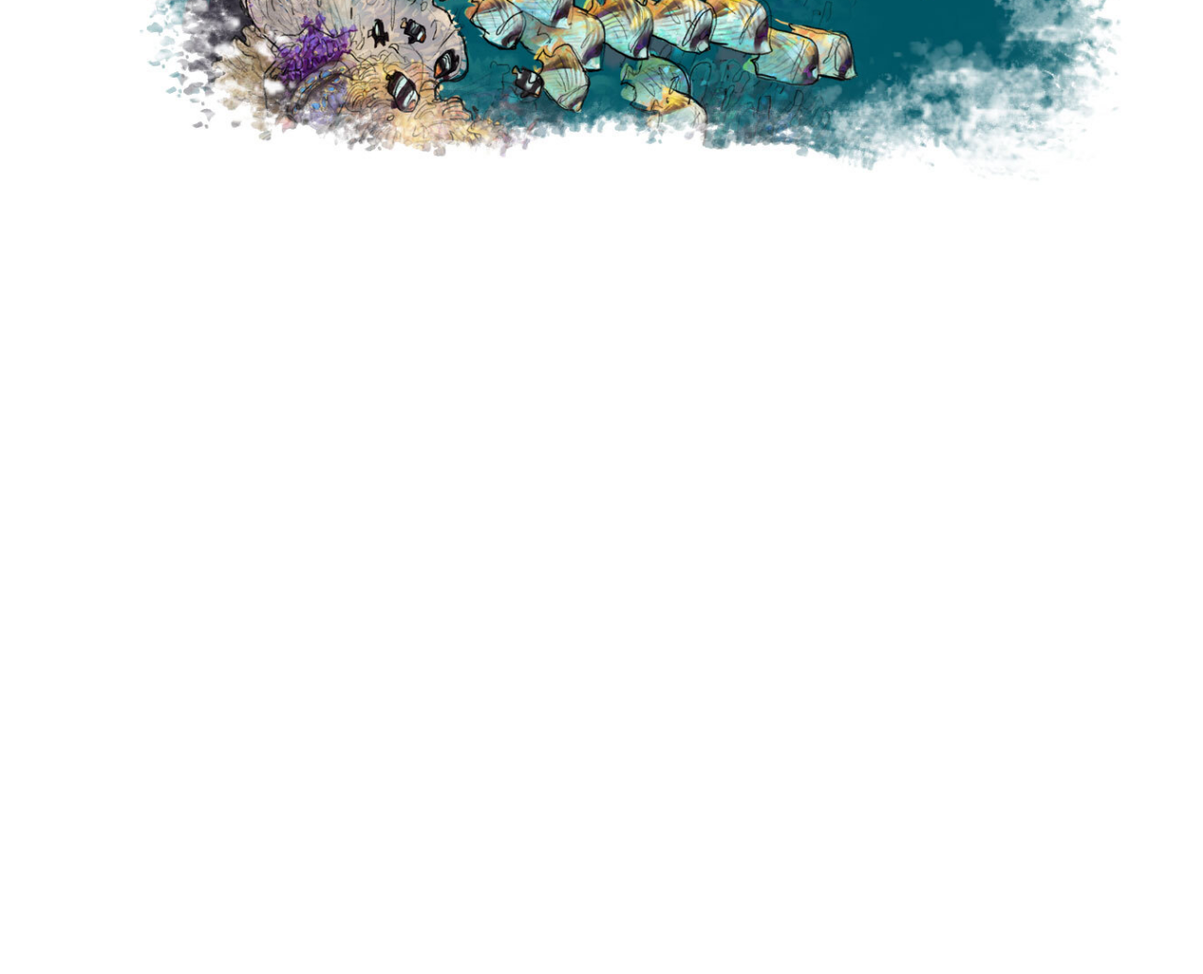
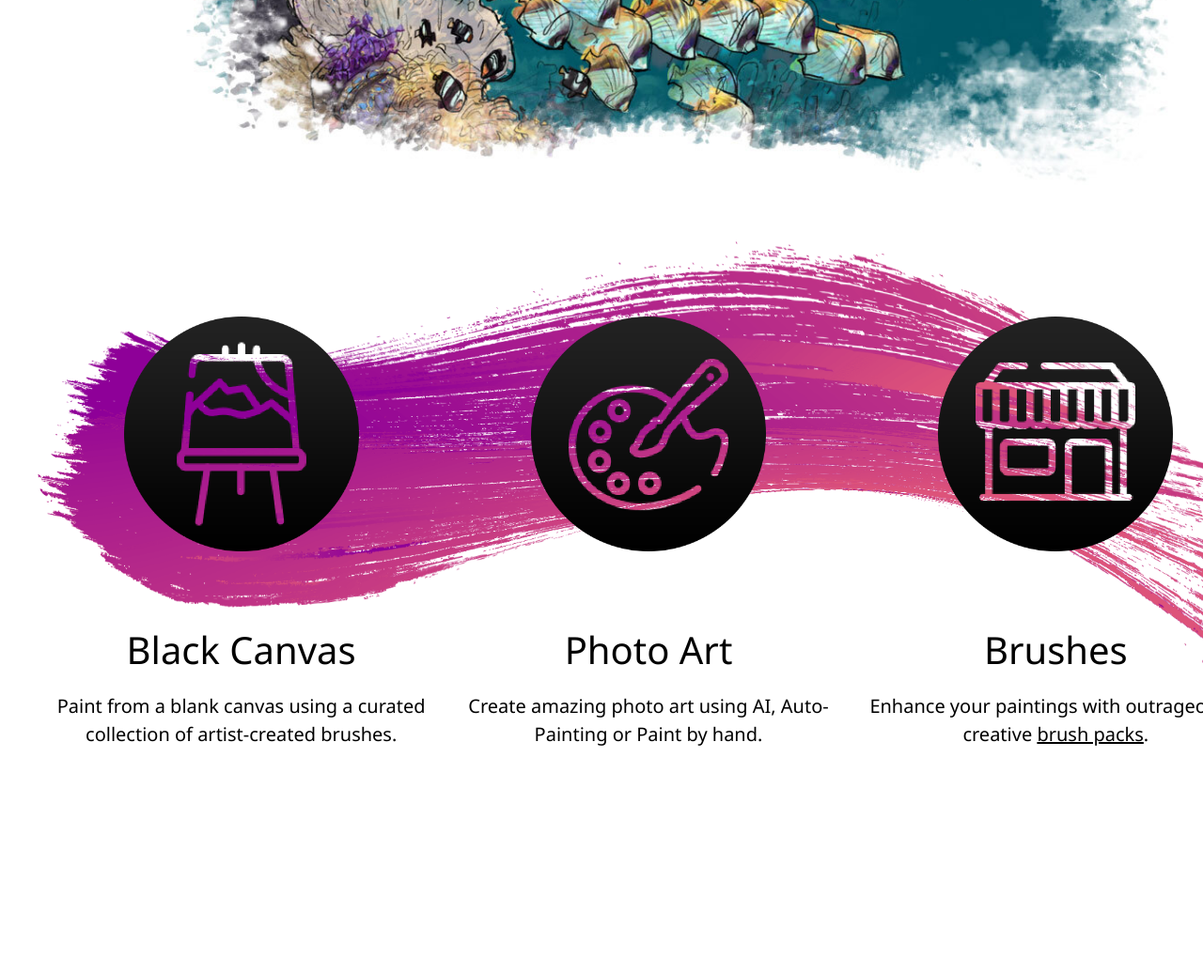
Before and after one commit to FrensysThomas87/sass-painter, a plain HTML site: page index.html in a window 1280 px wide. Shown: the part 1254-2291 px from the top of the page at 94% size. Before the commit the page ends 1511 px from the top, so only its background shows below. Drawn offline with Linux system fonts and the light colour scheme.

Commit message:
Fine creazione layout

```diff
--- a/index.html
+++ b/index.html
@@ -143,6 +143,26 @@
             <i class="fas fa-play"></i>
           </div>
         </div>
+
+        <div class="flow-icons-container">
+          <div class="flow-icon">
+            <img src="img/icon-create.png" alt="">
+            <h3>Black Canvas</h3>
+            <p>Paint from a blank canvas using a curated collection of artist-created brushes.</p>
+          </div>
+          <div class="flow-icon">
+            <img src="img/icon-customize.png" alt="">
+            <h3>Photo Art</h3>
+            <p>Create amazing photo art using AI, Auto-Painting or Paint by hand.</p>
+          </div>
+          <div class="flow-icon">
+            <img src="img/icon-extend.png" alt="">
+            <h3>Brushes</h3>
+            <p>Enhance your paintings with outrageously creative <a href="">brush packs</a>.</p>
+          </div>
+
+
+        </div>
       </div>
     </section>
 
--- a/src/app.scss
+++ b/src/app.scss
@@ -20,6 +20,19 @@
   transform: translate(-50%, -50%);
 }
 
+@mixin sectionDiv{
+  width: 1300px;
+  height: 600px;
+  margin: 60px auto;
+  background-repeat: no-repeat;
+}
+
+@mixin h3FlowIcon{
+  font-size: 40px;
+  font-weight: 400;
+  margin-top: 70px;
+}
+
 *{
   margin: 0;
   padding: 0;
@@ -32,6 +45,7 @@ body {
     font-family: "Segoe UI", -apple-system, BlinkMacSystemFont, sans-serif;
     font-size: 14px;
     line-height: 1.5;
+
 }
 
 .container{
@@ -50,6 +64,7 @@ body {
     height: 95px;
     background-color: $headerColor;
     padding: 10px;
+
 
 
     //Upeer header
@@ -279,13 +294,11 @@ body {
       }
 
       .introbg{
-        width: 1200px;
-        height: 600px;
-        margin: 60px auto;
-        background-image: url($digitArtBg);
+        @include sectionDiv;
         background-position: center;
         background-size: cover;
-        background-repeat: no-repeat;
+        background-image: url($digitArtBg);
+
 
 
         .player{
@@ -312,5 +325,38 @@ body {
         }
 
       }
+
+      .flow-icons-container{
+        @include sectionDiv;
+        background-size: 100% 80%;
+        background-image: url($flowIconsBg);
+        display: $dispFlex;
+        justify-content: space-between;
+
+        .flow-icon{
+          width: 500px;
+          height: 700px;
+          margin-top: 80px;
+
+
+          >img{
+            width: 250px;
+
+          }
+
+          h3{
+            @include h3FlowIcon;
+
+          }
+
+          p{
+            font-size: 20px;
+
+            >a{
+              color: #000;
+            }
+          }
+        }
+      }
     }
     //end simple digital art
--- a/src/variables.scss
+++ b/src/variables.scss
@@ -8,6 +8,7 @@ $cursPointer:pointer;
 $dispFlex:flex;
 $jumbotronBg:'../img/hero-pe-8.jpg';
 $digitArtBg:'../img/intro-bg.jpg';
+$flowIconsBg: '../img/flow-icons-bg.png';
 $fuxia:#B936B9;
 $customBlack:#191919;
 $radius50:50%;
```
Also changed, not shown: dist/app.css, img/flow-icons-bg.png (added).
